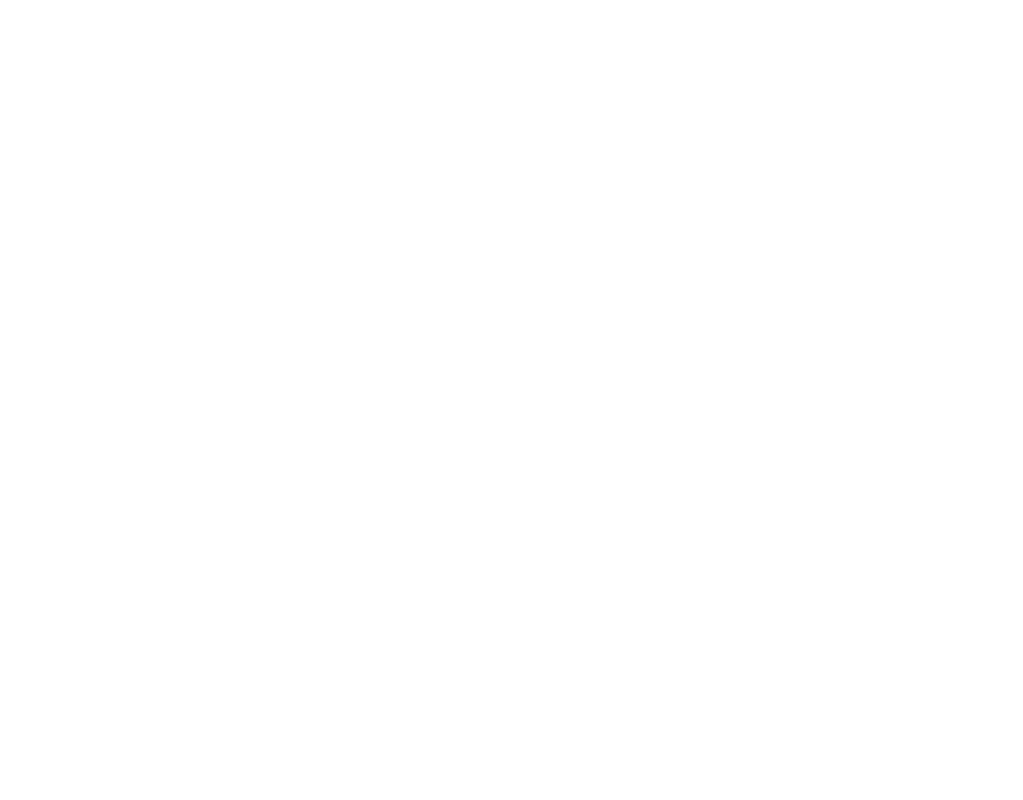
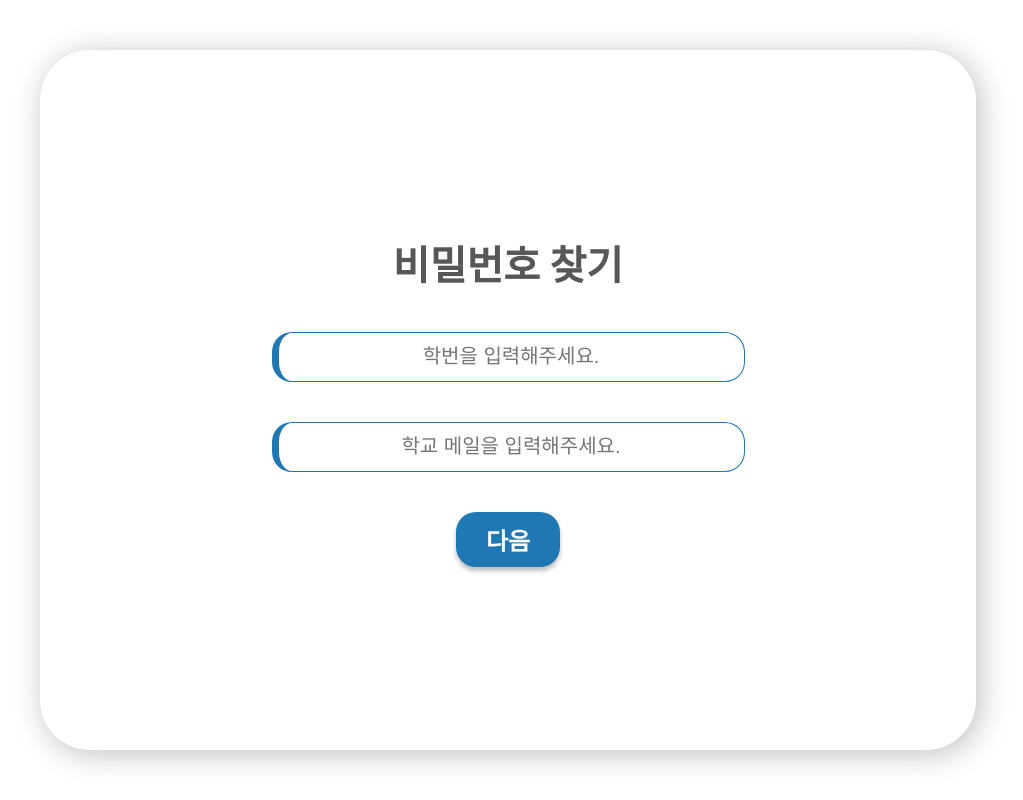
Before and after one commit to jen454/wssrs-frontend, a React (Create React App) app: page /find-password in a window 1280 px wide. Before the commit this address had no page. Shown: the whole page, without its empty margins (132-1155 px from the left). Built offline with nearby package versions, Linux system fonts and the light colour scheme.

Commit message:
Feat: 비밀번호 찾기 페이지 퍼블리싱

```diff
--- a/src/App.js
+++ b/src/App.js
@@ -5,6 +5,7 @@
 import PostDetailPage from './pages/user/PostDetailPage';
 import ApplyPage from './pages/user/ApplyPage';
 import SignUpPage from './pages/user/SignUpPage';
+import PasswordFindPage from './pages/user/PasswordFindPage';
 
 function App() {
   return (
@@ -15,7 +16,8 @@
             <Route path="/" element={<MainPage />} />
             <Route path="/post-detail" element={<PostDetailPage />} />
             <Route path="/apply" element={<ApplyPage />} />
-            <Route path="/signup" element={<SignUpPage />} />
+            <Route path="/sign-up" element={<SignUpPage />} />
+            <Route path="/find-password" element={<PasswordFindPage />} />
           </Routes>
         </RecoilRoot>
       </BrowserRouter>
--- /dev/null
+++ b/src/pages/user/PasswordFindPage.js
@@ -0,0 +1,98 @@
+import React, { useState } from 'react';
+import { useNavigate } from 'react-router-dom';
+import styled from 'styled-components';
+import ApplyInput from '../../components/Input/AuthInput';
+import LargeBlueButton from '../../components/Button/LargeBlueButton';
+
+function PasswordFindPage() {
+  const [studentId, setStudentId] = useState('');
+  const [email, setEmail] = useState('');
+  const [studentIdValid, setStudentIdValid] = useState(true);
+  const [emailValid, setEmailValid] = useState(true);
+  const navigate = useNavigate();
+
+  const onClickNextButton = () => {
+    // 백엔드 요청 및 응답 처리
+    navigate('/reset-password');
+  };
+
+  const onInputChange = (e) => {
+    const { name, value } = e.target;
+    if (name === 'studentId') {
+      setStudentId(value);
+    } else if (name === 'email') {
+      setEmail(value);
+    }
+  };
+
+  return (
+    <Container>
+      <ContentArea>
+        <Text>비밀번호 찾기</Text>
+        <InputArea>
+          <ApplyInput
+            name="studentId"
+            value={studentId}
+            onChange={onInputChange}
+            placeholder="학번을 입력해주세요."
+          />
+          {!studentIdValid && <Alert>* 학번이 유효하지 않습니다!</Alert>}
+        </InputArea>
+        <InputArea>
+          <ApplyInput
+            name="email"
+            value={email}
+            onChange={onInputChange}
+            placeholder="학교 메일을 입력해주세요."
+          />
+          {!emailValid && <Alert>* 이메일이 유효하지 않습니다!</Alert>}
+        </InputArea>
+        <LargeBlueButton onClick={onClickNextButton} title={'다음'} />
+      </ContentArea>
+    </Container>
+  );
+}
+
+const Container = styled.div`
+  display: flex;
+  align-items: center;
+  justify-content: center;
+  min-height: 100vh;
+`;
+
+const ContentArea = styled.div`
+  display: flex;
+  flex-direction: column;
+  align-items: center;
+  justify-content: center;
+  width: 90%;
+  max-width: 1040px;
+  height: 700px;
+  gap: 40px;
+  border-radius: 50px;
+  background-color: var(--background-color);
+  box-sizing: border-box;
+  box-shadow: 4px 4px 30px 0px rgba(0, 0, 0, 0.25);
+`;
+
+const InputArea = styled.div`
+  display: flex;
+  flex-direction: column;
+  gap: 5px;
+`;
+
+const Text = styled.div`
+  color: var(--color-gray-500);
+  font-size: var(--font-size-xxl);
+  font-weight: var(--font-weight-bold);
+`;
+
+const Alert = styled.div`
+  display: flex;
+  justify-content: flex-end;
+  color: var(--color-red);
+  font-size: var(--font-size-sm);
+  font-weight: var(--font-weight-bold);
+`;
+
+export default PasswordFindPage;
```
